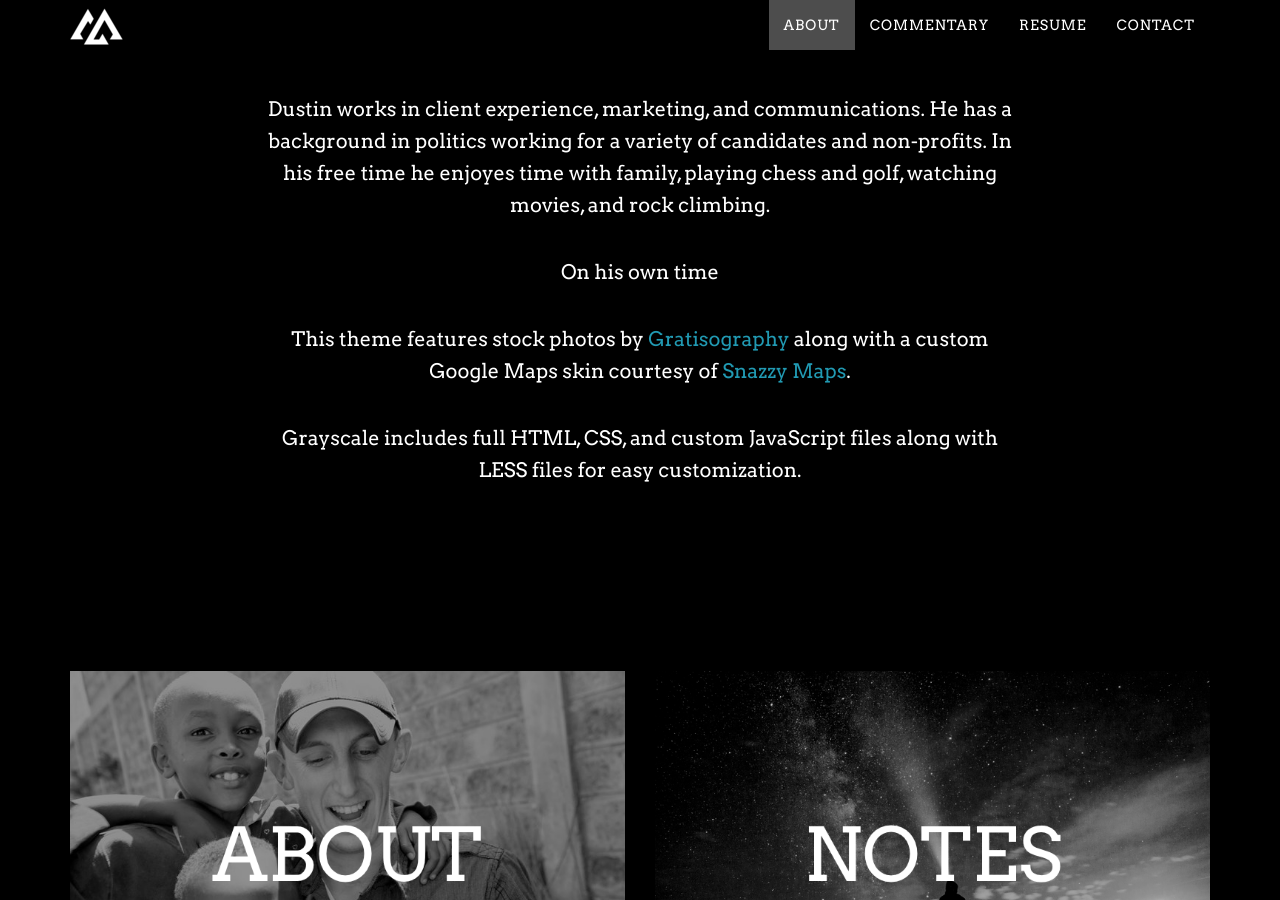
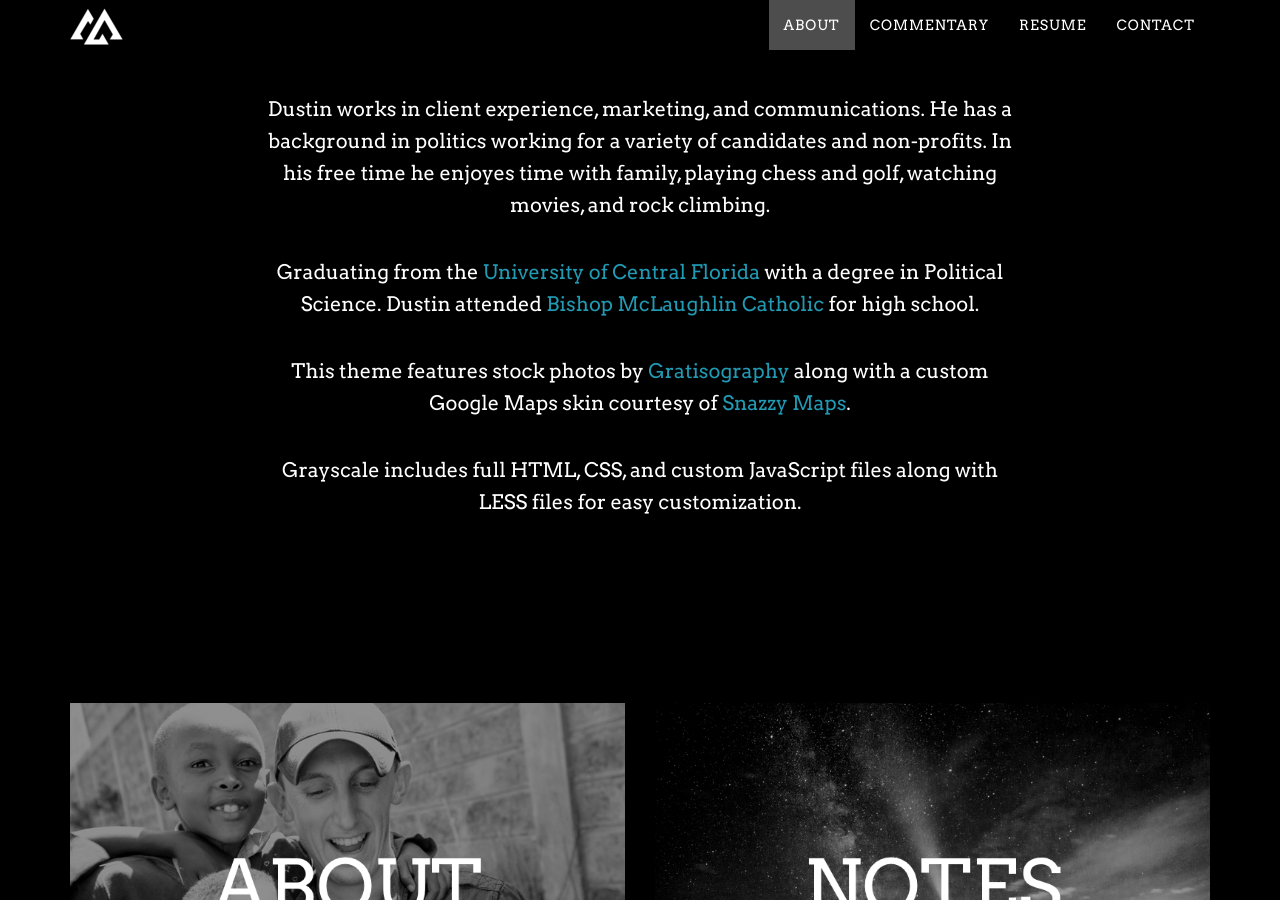
Before and after one commit to dustinwmooney/dustinmooney.website, a Jekyll site: the page built from index.html, in a window 1280 px wide and 900 px high, scrolled down 1033 px. Built offline with Jekyll 4.4.1, drawn with Linux system fonts in a browser that asks for light colours; nearby versions of some CDN libraries.

Commit message:
Update about.html

```diff
--- a/_includes/about.html
+++ b/_includes/about.html
@@ -4,7 +4,7 @@
             <div class="col-lg-8 col-lg-offset-2">
                 <h2>About Dustin</h2>
                 <p>Dustin works in client experience, marketing, and communications. He has a background in politics working for a variety of candidates and non-profits. In his free time he enjoyes time with family, playing chess and golf, watching movies, and rock climbing.</p>
-                <p>On his own time</p>
+                <p>Graduating from the <a href="http://ucf.edu/">University of Central Florida</a> with a degree in Political Science. Dustin attended <a href="http://bmchs.com/">Bishop McLaughlin Catholic</a> for high school.</p>
                 <p>This theme features stock photos by <a href="http://gratisography.com/">Gratisography</a> along with a custom Google Maps skin courtesy of <a href="http://snazzymaps.com/">Snazzy Maps</a>.</p>
                 <p>Grayscale includes full HTML, CSS, and custom JavaScript files along with LESS files for easy customization.</p>
             </div>
```
